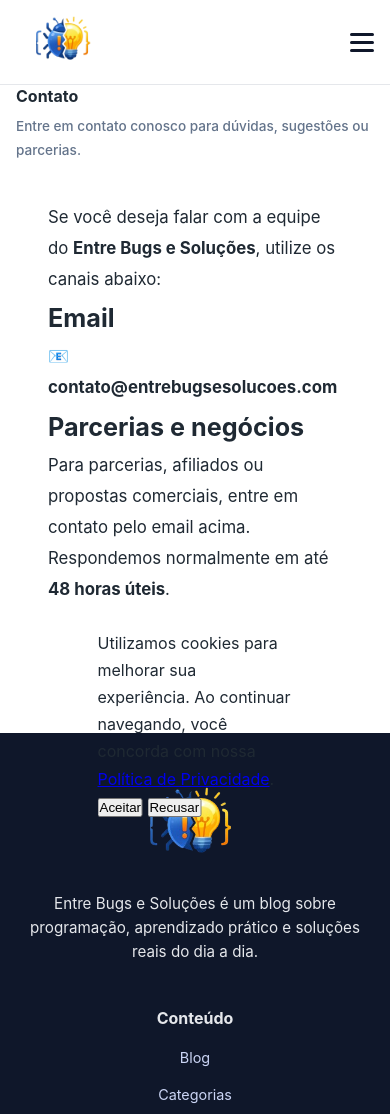
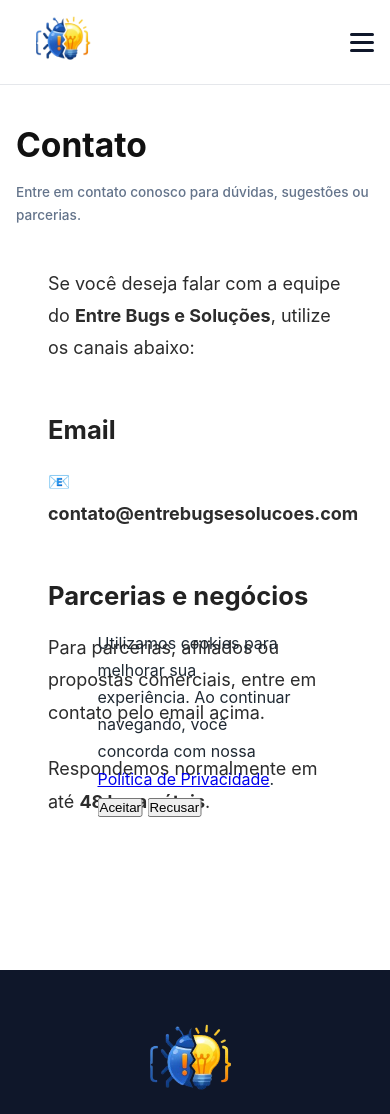
Before and after one commit to TiagoRavi/blog_entre_bugs_e_solucoes, a Django app: page /contato/ in a window 390 px wide. Shown: the top 1114 px of the page. Run offline with Django 5.2, Linux system fonts and the light colour scheme.

Commit message:
Ajuste Súmario

```diff
--- a/manage.py
+++ b/manage.py
@@ -2,9 +2,8 @@
 """Django's command-line utility for administrative tasks."""
 import os
 import sys
-#from dotenv import load_dotenv
-#load_dotenv()
-
+from dotenv import load_dotenv
+load_dotenv()
 
 
 def main():
--- a/static/css/blog.css
+++ b/static/css/blog.css
@@ -63,7 +63,7 @@
 }
 
 .post-title {
-  font-size: 1.1rem;
+  font-size: 1.2rem;
   line-height: 1.4;
   margin-bottom: 0.5rem;
 }
@@ -295,3 +353,91 @@
     font-size: 0.85rem;
   }
 }
+
+/* ================================
+   Título principal do artigo
+   ================================ */
+
+.post-title {
+    font-size: 2.25rem; /* 36px */
+    line-height: 1.2;
+    margin-bottom: 1rem;
+    font-weight: 700;
+    color: #111;
+}
+
+/* Mobile */
+@media (max-width: 768px) {
+    .post-title {
+        font-size: 2.1rem; /* ~34px */
+    }
+}
+
+/* ================================
+   Tipografia dos artigos do blog
+   ================================ */
+
+.post-content {
+    font-size: 1.125rem; /* 18px */
+    line-height: 1.8;
+    color: #222;
+}
+
+/* Parágrafos */
+.post-content p {
+    font-size: 1.125rem; /* 18px */
+    line-height: 1.8;
+    margin-bottom: 1.5rem;
+    color: #2c2c2c;
+}
+
+/* Título H2 */
+.post-content h2 {
+    font-size: 1.5rem; /* 24px */
+    margin-top: 3rem;
+    margin-bottom: 1.25rem;
+    line-height: 1.3;
+}
+
+/* Título H3 */
+.post-content h3 {
+    font-size: 1.25rem; /* 20px */
+    margin-top: 2.5rem;
+    margin-bottom: 1rem;
+    line-height: 1.4;
+}
+
+/* Responsividade */
+@media (max-width: 768px) {
+    .post-content {
+        font-size: 1rem; /* 16px */
+    }
+
+    .post-content h2 {
+        font-size: 1.6rem;
+    }
+
+    .post-content h3 {
+        font-size: 1.3rem;
+    }
+}
+
+/* ================================
+   Espaço entre menu e post_detail
+   ================================ */
+
+.post-detail {
+    padding-top: 5rem; /* respiro visual do menu */
+}
+
+.post-header-box {
+    margin-bottom: 2rem;
+}
+
+
+/* Mobile */
+@media (max-width: 768px) {
+    .post-detail {
+        padding-top: 2.5rem;
+    }
+}
```
Also changed, not shown: other parts of static/css/blog.css (+66 -8 lines).
